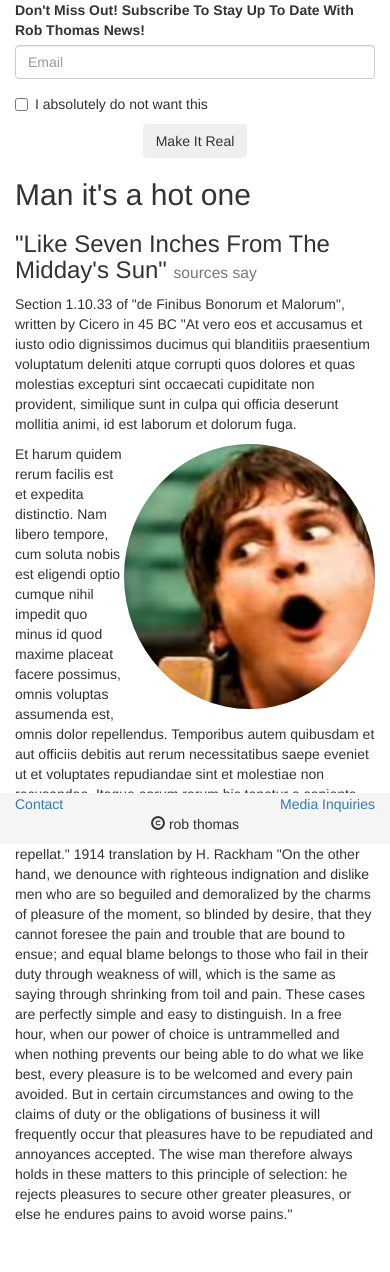
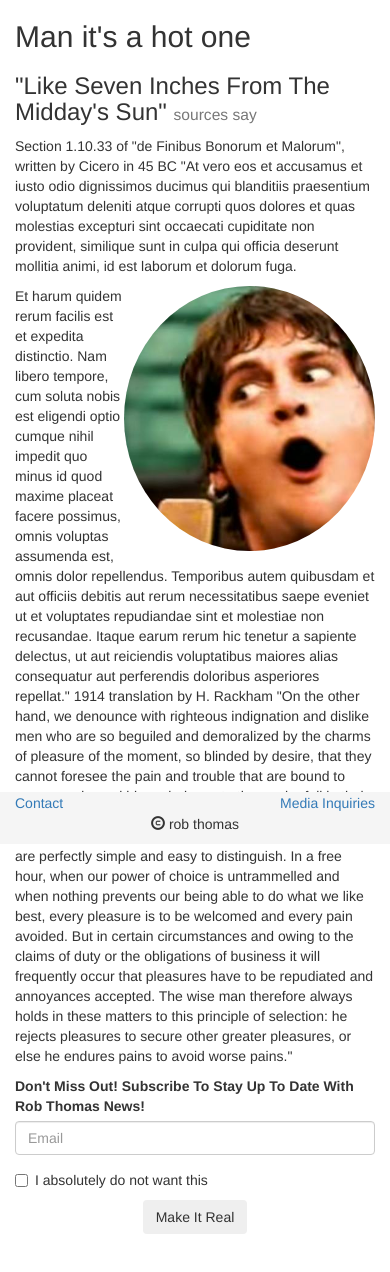
Before and after one commit to mterrian/lab_4, a plain HTML site: page index.html in a window 390 px wide. Drawn offline with nearby package versions, Linux system fonts and the light colour scheme.

Commit message:
final commit for this lab

```diff
--- a/css/style.css
+++ b/css/style.css
@@ -4,12 +4,14 @@
 
 .container {
 	width: 100%;
+	margin: 0 auto;
 }
 
 body {
 	padding: none;
 	margin-left: none;
 	margin-bottom: 80px;
+
 }
 
 .navbar-fixed-bottom {
@@ -17,6 +19,7 @@ body {
 }
 
 .endnote {
+	margin-top: 0.3%;
 	text-align: center;
 }
 
@@ -24,6 +27,7 @@ body {
 	text-align: right;
 }
 
-.btn-default {
-	margin: 0 auto;
+.btn:hover {
+	background-color: red;
+	color: white;
 }
--- a/index.html
+++ b/index.html
@@ -18,7 +18,25 @@
 <body>
 	<div class="container">
 		<div class="row">
-			<div class="col-md-4">
+			<div class="col-md-8 pull-right">
+			<h2>Man it's a hot one</h2>
+			<h3>"Like Seven Inches From The Midday's Sun" <small>sources say</small></h3>
+			<p>
+			Section 1.10.33 of "de Finibus Bonorum et Malorum", written by Cicero in 45 BC
+
+			"At vero eos et accusamus et iusto odio dignissimos ducimus qui blanditiis praesentium voluptatum deleniti atque corrupti quos dolores et quas molestias excepturi sint occaecati cupiditate non provident, similique sunt in culpa qui officia deserunt mollitia animi, id est laborum et dolorum fuga.
+			</p>
+			<div class="pull-right">
+			<img src="images/smooth.png" alt="area man issues ultimatum" class="img-circle">
+			</div>
+			<p> Et harum quidem rerum facilis est et expedita distinctio. Nam libero tempore, cum soluta nobis est eligendi optio cumque nihil impedit quo minus id quod maxime placeat facere possimus, omnis voluptas assumenda est,  omnis dolor repellendus. Temporibus autem quibusdam et aut officiis debitis aut rerum necessitatibus saepe eveniet ut et voluptates repudiandae sint et molestiae non recusandae. Itaque earum rerum hic tenetur a sapiente delectus, ut aut reiciendis voluptatibus maiores alias consequatur aut perferendis doloribus asperiores repellat."
+
+			1914 translation by H. Rackham
+
+			"On the other hand, we denounce with righteous indignation and dislike men who are so beguiled and demoralized by the charms of pleasure of the moment, so blinded by desire, that they cannot foresee the pain and trouble that are bound to ensue; and equal blame belongs to those who fail in their duty through weakness of will, which is the same as saying through shrinking from toil and pain. These cases are perfectly simple and easy to distinguish. In a free hour, when our power of choice is untrammelled and when nothing prevents our being able to do what we like best, every pleasure is to be welcomed and every pain avoided. But in certain circumstances and owing to the claims of duty or the obligations of business it will frequently occur that pleasures have to be repudiated and annoyances accepted. The wise man therefore always holds in these matters to this principle of selection: he rejects pleasures to secure other greater pleasures, or else he endures pains to avoid worse pains."
+			</p>
+			</div>
+			<div class="col-md-4 col-xs-12">
 				<div class="list-group hidden-sm hidden-xs">
 				  <a href="#" class="list-group-item">And It's Just Like The Ocean</a>
 				  <a href="#" class="list-group-item">Under The Moon</a>
@@ -43,24 +61,6 @@
 				  <button type="submit" class="btn center-block">Make It Real</button>
 				</form>
 			</div>
-			<div class="col-md-8 ">
-			<h2>Man it's a hot one</h2>
-			<h3>"Like Seven Inches From The Midday's Sun" <small>sources say</small></h3>
-			<p>
-			Section 1.10.33 of "de Finibus Bonorum et Malorum", written by Cicero in 45 BC
-
-		"At vero eos et accusamus et iusto odio dignissimos ducimus qui blanditiis praesentium voluptatum deleniti atque corrupti quos dolores et quas molestias excepturi sint occaecati cupiditate non provident, similique sunt in culpa qui officia deserunt mollitia animi, id est laborum et dolorum fuga.
-			</p>
-			<div class="pull-right">
-			<img src="images/smooth.png" alt="area man issues ultimatum" class="img-circle">
-			</div>
-			<p> Et harum quidem rerum facilis est et expedita distinctio. Nam libero tempore, cum soluta nobis est eligendi optio cumque nihil impedit quo minus id quod maxime placeat facere possimus, omnis voluptas assumenda est,  omnis dolor repellendus. Temporibus autem quibusdam et aut officiis debitis aut rerum necessitatibus saepe eveniet ut et voluptates repudiandae sint et molestiae non recusandae. Itaque earum rerum hic tenetur a sapiente delectus, ut aut reiciendis voluptatibus maiores alias consequatur aut perferendis doloribus asperiores repellat."
-
-		1914 translation by H. Rackham
-
-		"On the other hand, we denounce with righteous indignation and dislike men who are so beguiled and demoralized by the charms of pleasure of the moment, so blinded by desire, that they cannot foresee the pain and trouble that are bound to ensue; and equal blame belongs to those who fail in their duty through weakness of will, which is the same as saying through shrinking from toil and pain. These cases are perfectly simple and easy to distinguish. In a free hour, when our power of choice is untrammelled and when nothing prevents our being able to do what we like best, every pleasure is to be welcomed and every pain avoided. But in certain circumstances and owing to the claims of duty or the obligations of business it will frequently occur that pleasures have to be repudiated and annoyances accepted. The wise man therefore always holds in these matters to this principle of selection: he rejects pleasures to secure other greater pleasures, or else he endures pains to avoid worse pains."
-			</p>
-			</div>
 		</div>
 	</div>
 
```
